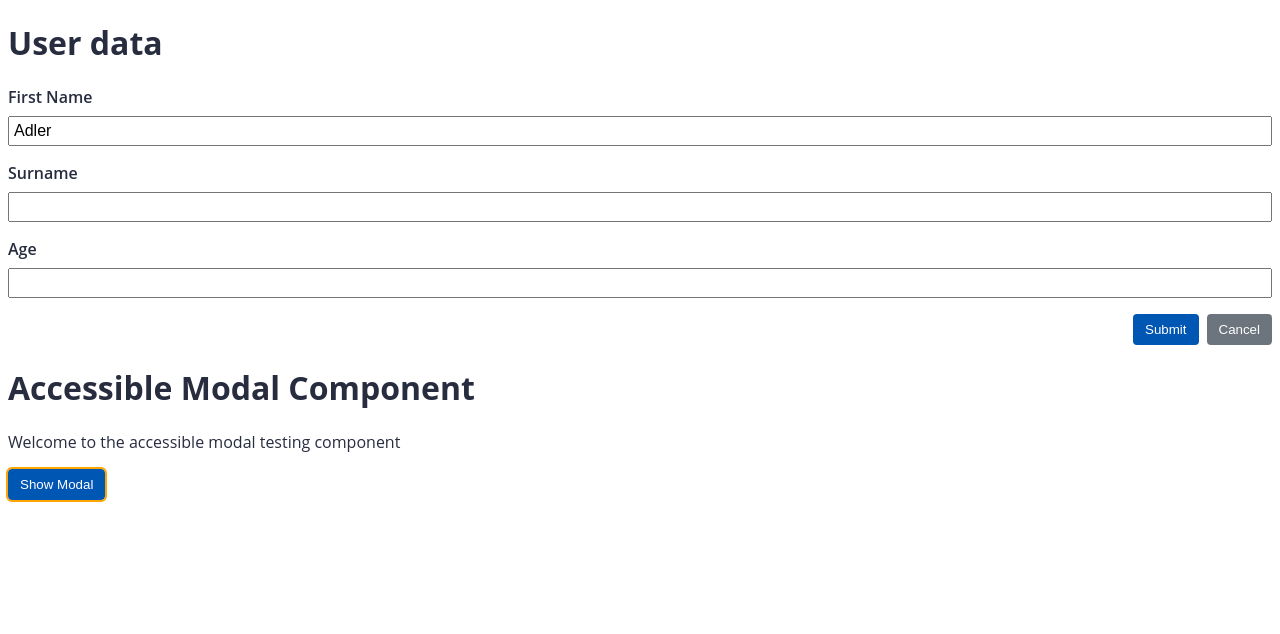
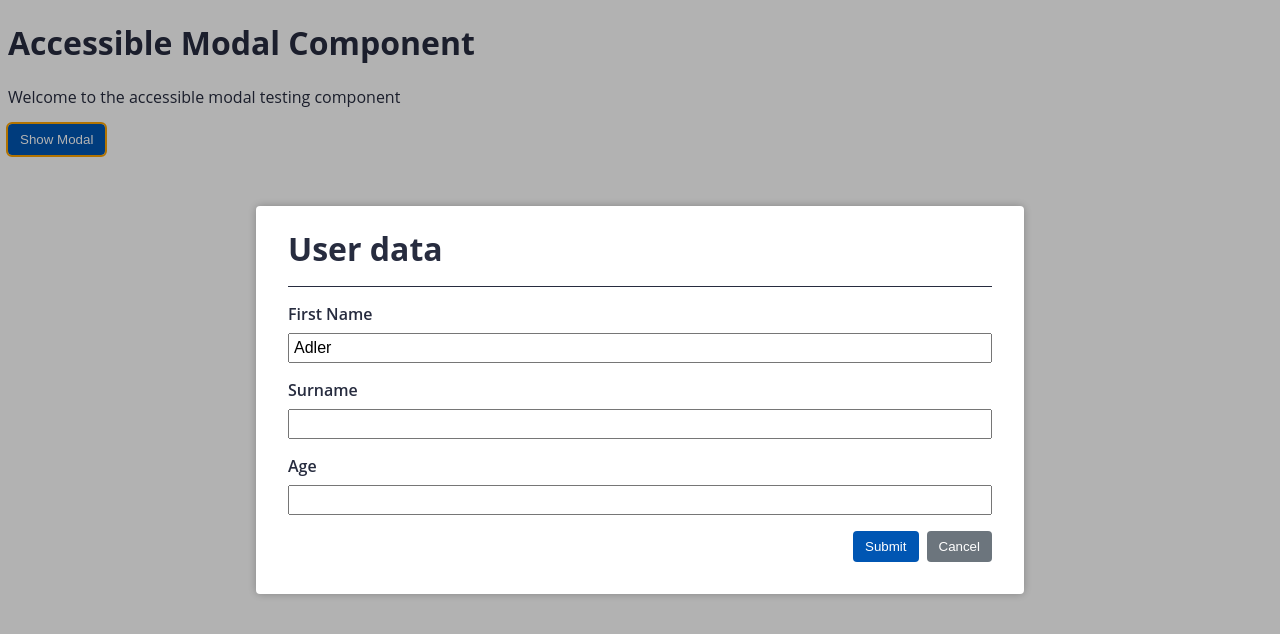
Before and after one commit to coelhoadler/a11y-modal-component, an Angular app: page / in a window 1280 px wide. Both pictures are taken after a click on the button "Show Modal". Shown: the top 634 px of the page. Built offline with nearby package versions, Linux system fonts and the light colour scheme.

Commit message:
refactor(modal): estilizando

```diff
--- a/src/app/app.module.ts
+++ b/src/app/app.module.ts
@@ -4,7 +4,6 @@ import { NgModule } from '@angular/core';
 import { AppRoutingModule } from './app-routing.module';
 import { AppComponent } from './app.component';
 import { ModalModule } from './shared/modal/modal.module';
-import { CommonModule } from '@angular/common';
 
 @NgModule({
   declarations: [
--- a/src/app/shared/modal/modal.component.html
+++ b/src/app/shared/modal/modal.component.html
@@ -1,6 +1,6 @@
 <div class="modal-overlay">
     <div class="modal-content">
-        <h1 class="modal-content">{{ config?.title }}</h1>
+        <h1 class="modal-title">{{ config?.title }}</h1>
         <ng-container *ngTemplateOutlet="config.templateRef"></ng-container>
     </div>
 </div>
--- a/src/app/shared/modal/modal.component.scss
+++ b/src/app/shared/modal/modal.component.scss
@@ -0,0 +1,35 @@
+.modal {
+
+    &-overlay {
+        position: fixed;
+        inset: 0;
+        z-index: 100;
+        display: flex;
+        align-items: center;
+        justify-content: center;
+
+        background-color: rgba(0,0,0, .3);
+    }
+
+    &-content {
+        padding: 0 2rem 2rem 2rem;
+        margin: 2%;
+        min-width: 94%;
+
+        @media (min-width: 600px) {
+            min-width: 60%;
+        }
+
+        border-radius: 4px;
+        box-shadow: 0 0 8px rgba(0, 0, 0, .25);
+        background-color: white;
+
+    }
+
+    &-title {
+        border-bottom: solid 1px;
+        padding-bottom: 1rem;
+        margin-bottom: 1rem;
+    }
+
+}
```
Also changed, not shown: package.json (+9 -2 lines), 1 other file (tests, documents, lock files or other folders).
